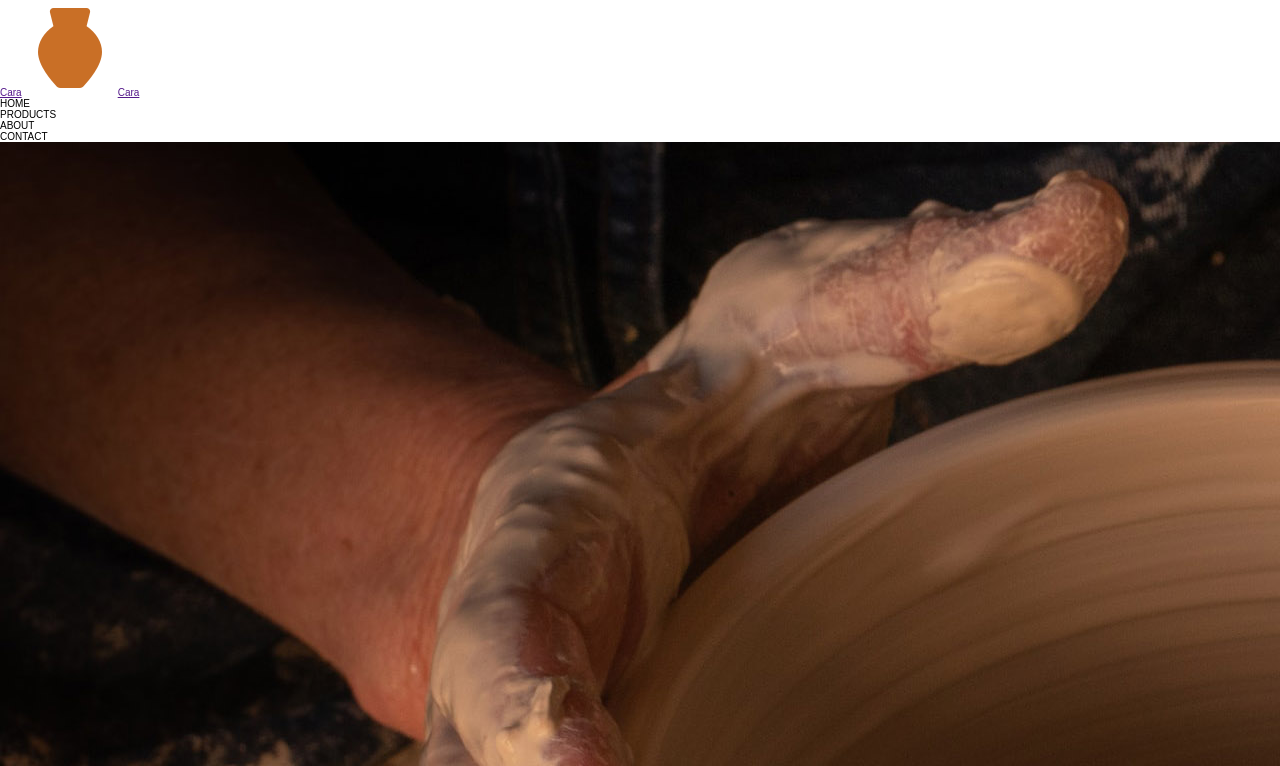
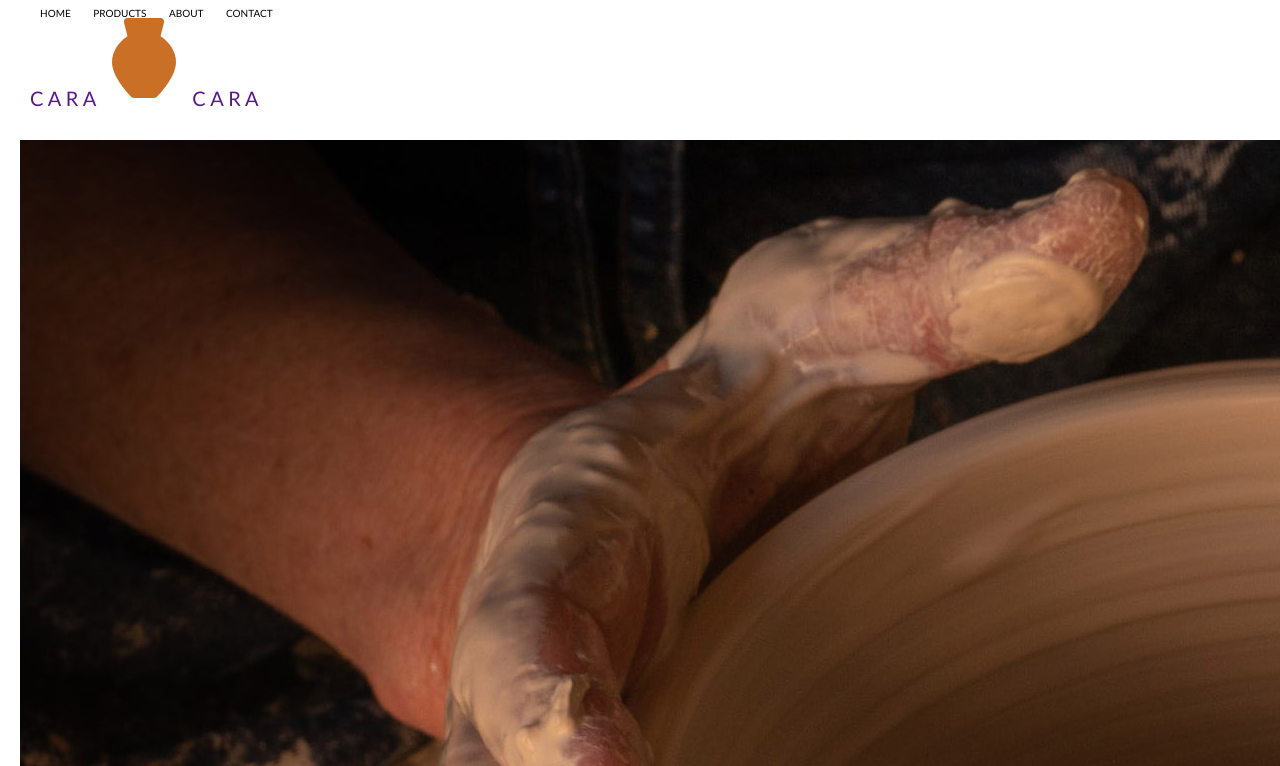
Before and after one commit to OneStarEgo/eCommerce-Website-Project, a plain HTML site: page index.html in a window 1280 px wide. Shown: the top 766 px of the page. Drawn offline with Linux system fonts and the light colour scheme.

Commit message:
Created header Ruleset Then Adjusted Header + Created nav a Ruleset Then Adjusted Font-Size & Position + Created nav ul Ruleset Then Changed List Style & Position + Created nav li Ruleset Then Adjusted Display to Inline + Created main Ruleset Then Adjusted Margin & Width + Created main section Ruleset

```diff
--- a/index.html
+++ b/index.html
@@ -10,7 +10,7 @@
 <body>
     <header>
         <nav>
-            <a href="">Cara<img src="./assets/eCommerce Site Resources/UX-HTML-CSS/icons8-pottery-96.png" alt="Orange pot icon">Cara</a>
+            <a href="">C A R A<img src="./assets/eCommerce Site Resources/UX-HTML-CSS/icons8-pottery-96.png" alt="Orange pot icon">C A R A</a>
             <ul>
                 <li>HOME</li>
                 <li>PRODUCTS</li>
@@ -61,7 +61,7 @@
         </section>
     </main>
     <footer>
-        <a href="">Cara<img src="./assets/eCommerce Site Resources/UX-HTML-CSS/icons8-pottery-96 (1).png" alt="White pot icon">Cara</a>
+        <a href="">C A R A<img src="./assets/eCommerce Site Resources/UX-HTML-CSS/icons8-pottery-96 (1).png" alt="White pot icon">C A R A</a>
     </footer>
 </body>
 </html>
--- a/styles.css
+++ b/styles.css
@@ -12,8 +12,42 @@ html {
 }
 
 body {
-    font-family: Arial, Helvetica, sans-serif;
+    font-family: 'Trebuchet MS', 'Lucida Sans Unicode', 'Lucida Grande', 'Lucida Sans', Arial, sans-serif;
     background-color: white;
     color: black;
     margin: 0;
 }
+
+header {
+    position: relative;
+    padding: 3rem;
+}
+
+nav a {
+    font-size: 20px;
+    text-decoration: none;
+    position: absolute;
+    top: 1rem;
+}
+
+nav ul {
+    list-style-type: none;
+    position: absolute;
+    top: 0.7rem;
+    left: 2rem;
+}
+
+nav li {
+    display: inline;
+    margin-left: 2rem;
+
+}
+
+main {
+    margin: 1rem auto;
+}
+
+main section {
+    margin-top: 6rem;
+    padding: 2rem;
+}
```
